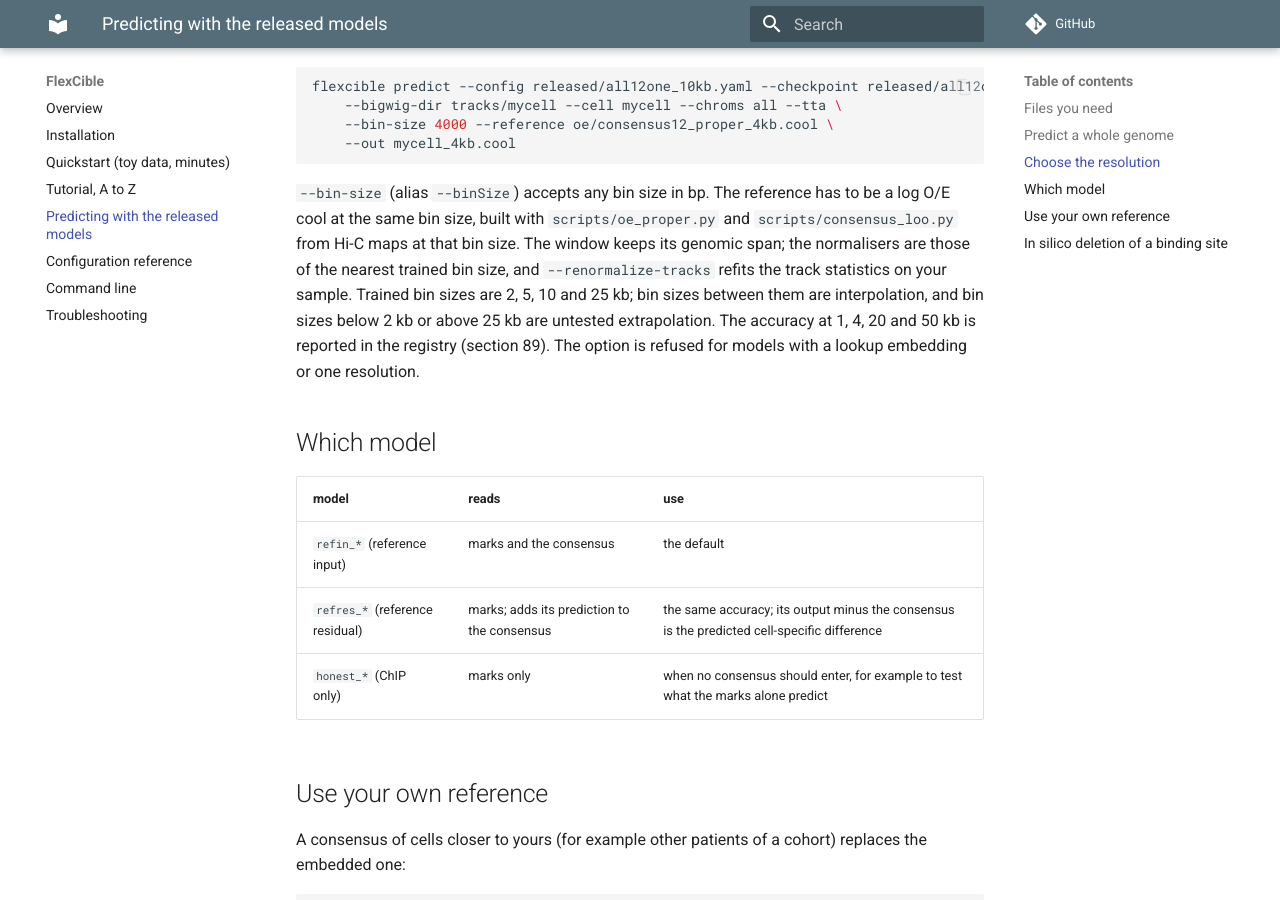
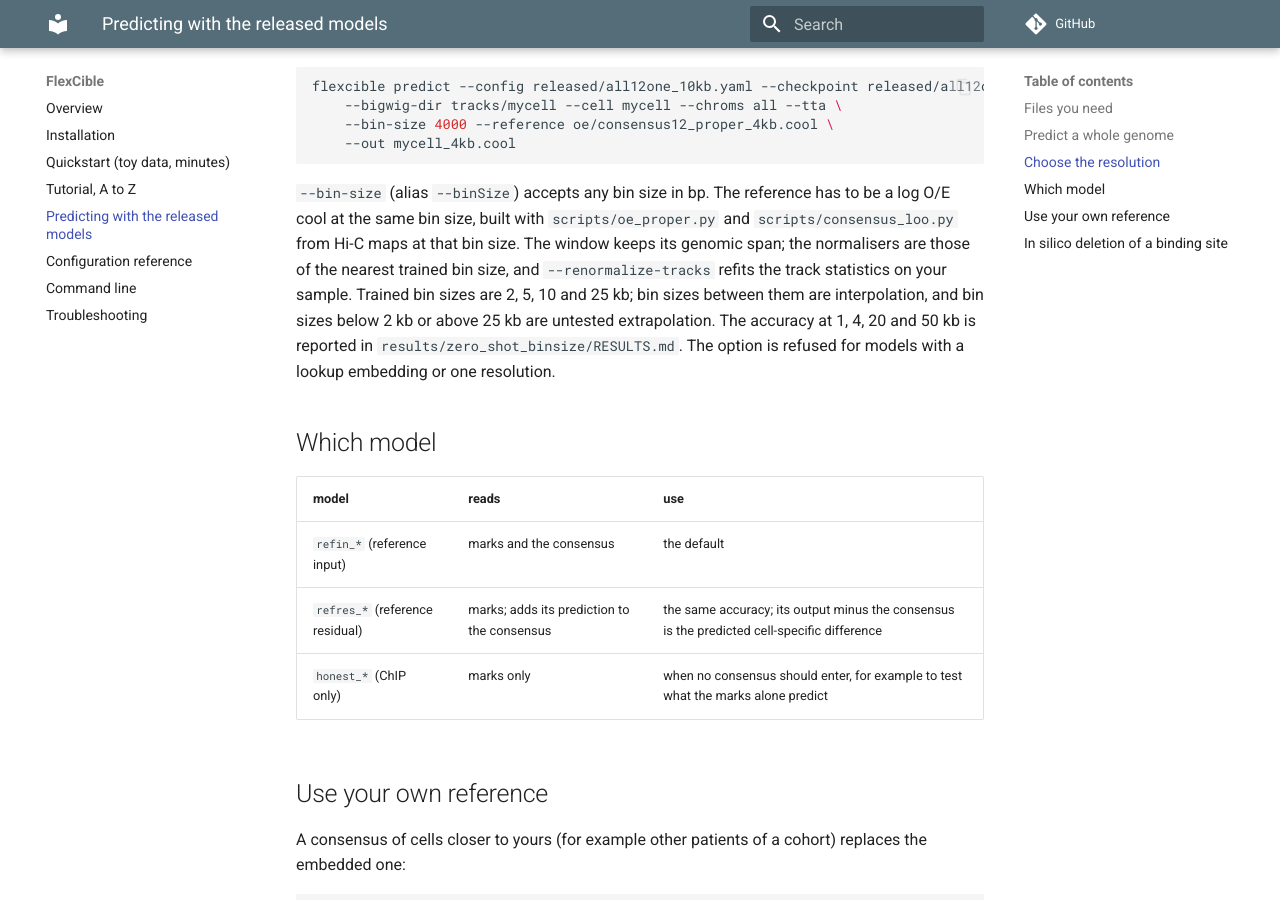
Before and after one commit to MHH-Bioinformatics-Hematology/FlexCible, an MkDocs documentation site: the page built from docs/pretrained.md, in a window 1280 px wide and 900 px high, scrolled down 1215 px. Built offline with MkDocs 1.6.1 and Material for MkDocs 9.7.7, drawn with Linux system fonts in a browser that asks for light colours; comment, search, counter and statistics services are not loaded.

Commit message:
docs: point the bin-size notes to the results file
Co-Authored-By: Claude Fable 5.1 <noreply@anthropic.com>

````diff
--- a/docs/pretrained.md
+++ b/docs/pretrained.md
@@ -39,7 +39,7 @@ flexcible predict --config released/all12one_10kb.yaml --checkpoint released/all
     --out mycell_4kb.cool
 ```
 
-`--bin-size` (alias `--binSize`) accepts any bin size in bp. The reference has to be a log O/E cool at the same bin size, built with `scripts/oe_proper.py` and `scripts/consensus_loo.py` from Hi-C maps at that bin size. The window keeps its genomic span; the normalisers are those of the nearest trained bin size, and `--renormalize-tracks` refits the track statistics on your sample. Trained bin sizes are 2, 5, 10 and 25 kb; bin sizes between them are interpolation, and bin sizes below 2 kb or above 25 kb are untested extrapolation. The accuracy at 1, 4, 20 and 50 kb is reported in the registry (section 89). The option is refused for models with a lookup embedding or one resolution.
+`--bin-size` (alias `--binSize`) accepts any bin size in bp. The reference has to be a log O/E cool at the same bin size, built with `scripts/oe_proper.py` and `scripts/consensus_loo.py` from Hi-C maps at that bin size. The window keeps its genomic span; the normalisers are those of the nearest trained bin size, and `--renormalize-tracks` refits the track statistics on your sample. Trained bin sizes are 2, 5, 10 and 25 kb; bin sizes between them are interpolation, and bin sizes below 2 kb or above 25 kb are untested extrapolation. The accuracy at 1, 4, 20 and 50 kb is reported in `results/zero_shot_binsize/RESULTS.md`. The option is refused for models with a lookup embedding or one resolution.
 
 ## Which model
 
````
Also changed, not shown: docs/cli.md (+1 -1 lines).
